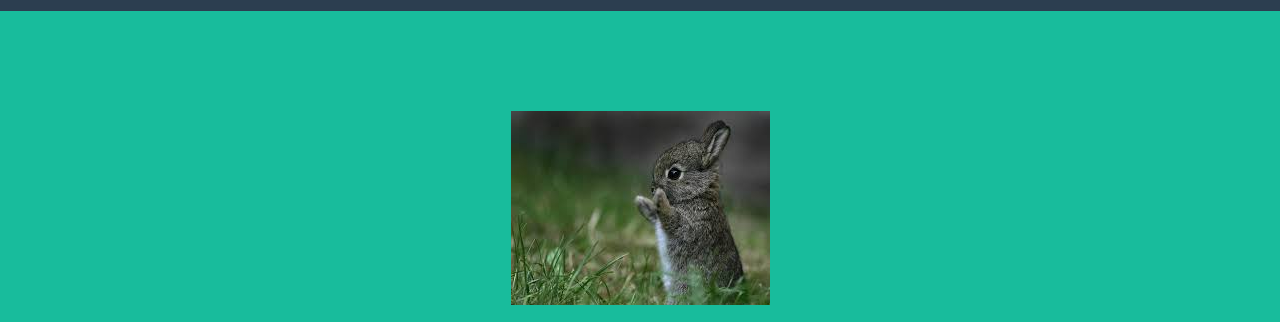
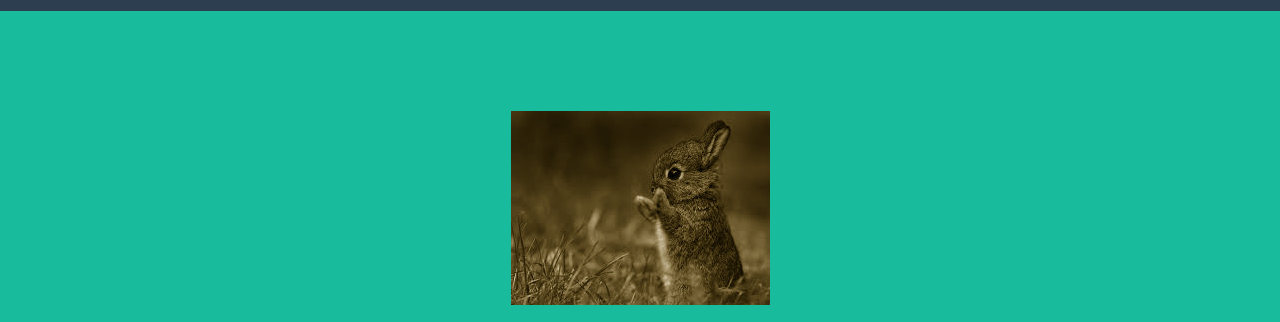
Before and after one commit to hayahpasian/hayahpasian.github.io, a website: page portfolio.html in a window 1280 px wide. Shown: the part 89-411 px from the top of the page. Drawn offline with nearby package versions, Linux system fonts and the light colour scheme.

Commit message:
Update portfolio.html

```diff
--- a/portfolio.html
+++ b/portfolio.html
@@ -71,7 +71,7 @@
         <div class="container">
             <div class="row">
                 <div class="col-lg-12">
-                    <img class="img-responsive" src="img/download.jpg" alt="">
+                    <img class="img-responsive" src="img/downloadedited.jpg" alt="">
                     <div class="intro-text">
                         <span class="name">Hayah Mae Pasian</span>
                         <hr class="star-light">
```
